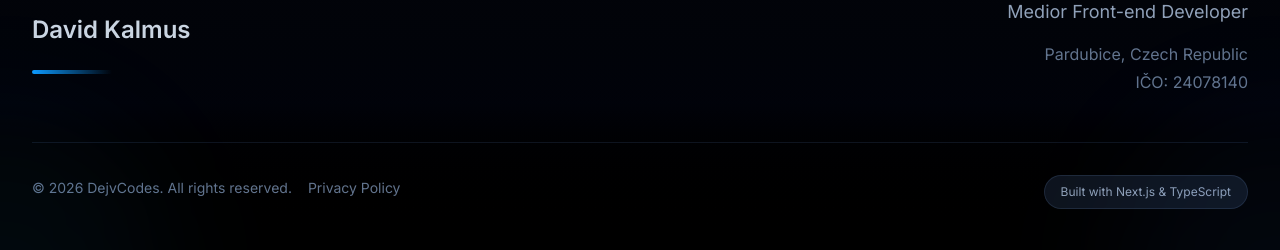
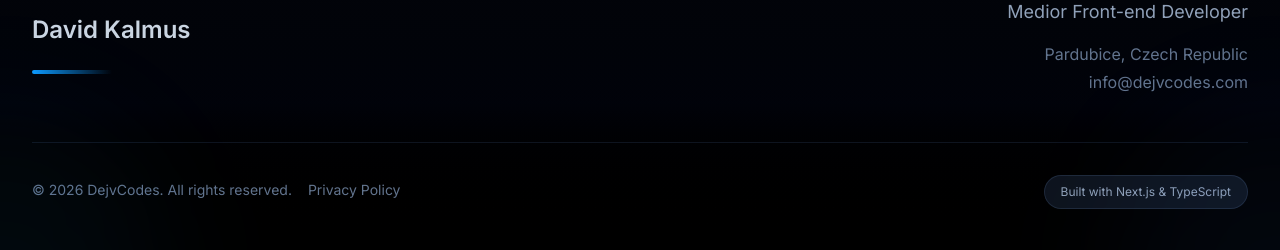
Before and after one commit to DejvCodes/DejvCodes-Next.js, a Next.js app: page / in a window 1280 px wide. Shown: the part 3477-3727 px from the top of the page. Built offline with nearby package versions, Linux system fonts and the light colour scheme.

Commit message:
Update footer content and remove sensitive information from privacy policy

```diff
--- a/app/privacy-policy/page.tsx
+++ b/app/privacy-policy/page.tsx
@@ -20,7 +20,6 @@ const PrivacyPolicy = () => {
           <h2 className="text-2xl font-semibold text-white mb-4">Operator</h2>
           <div className="text-slate-300 space-y-1">
             <p>David Kalmus</p>
-            <p>ID: 24078140</p>
             <p>Pardubice, Czech Republic</p>
             <p>Email: <a href="mailto:info@dejvcodes.com" className="text-light-blue hover:underline">info@dejvcodes.com</a></p>
           </div>
--- a/components/Footer.tsx
+++ b/components/Footer.tsx
@@ -31,7 +31,7 @@ const Footer = () => {
       <ScrollReveal delay={200}>
         <div className="border-t border-slate-800/50 pt-8">
           <div className="flex flex-col md:flex-row justify-between items-center gap-4">
-            <div className="flex flex-col md:flex-row items-center gap-4 mb-2">
+            <div className="flex flex-col md:flex-row items-center gap-4 mb-1">
               <p className="text-slate-500 text-sm">
                 &copy; {FOOTER_CONTENT.year} {FOOTER_CONTENT.copyright}
               </p>
--- a/constants.ts
+++ b/constants.ts
@@ -138,7 +138,7 @@ export const FOOTER_CONTENT = {
   name: 'David Kalmus',
   role: 'Medior Front-end Developer',
   location: 'Pardubice, Czech Republic',
-  ico: 'IČO: 24078140',
+  ico: 'info@dejvcodes.com', // IČO: 24078140',
   copyright: 'DejvCodes. All rights reserved.',
   privacyLink: '/privacy-policy',
   privacyText: 'Privacy Policy',
```
